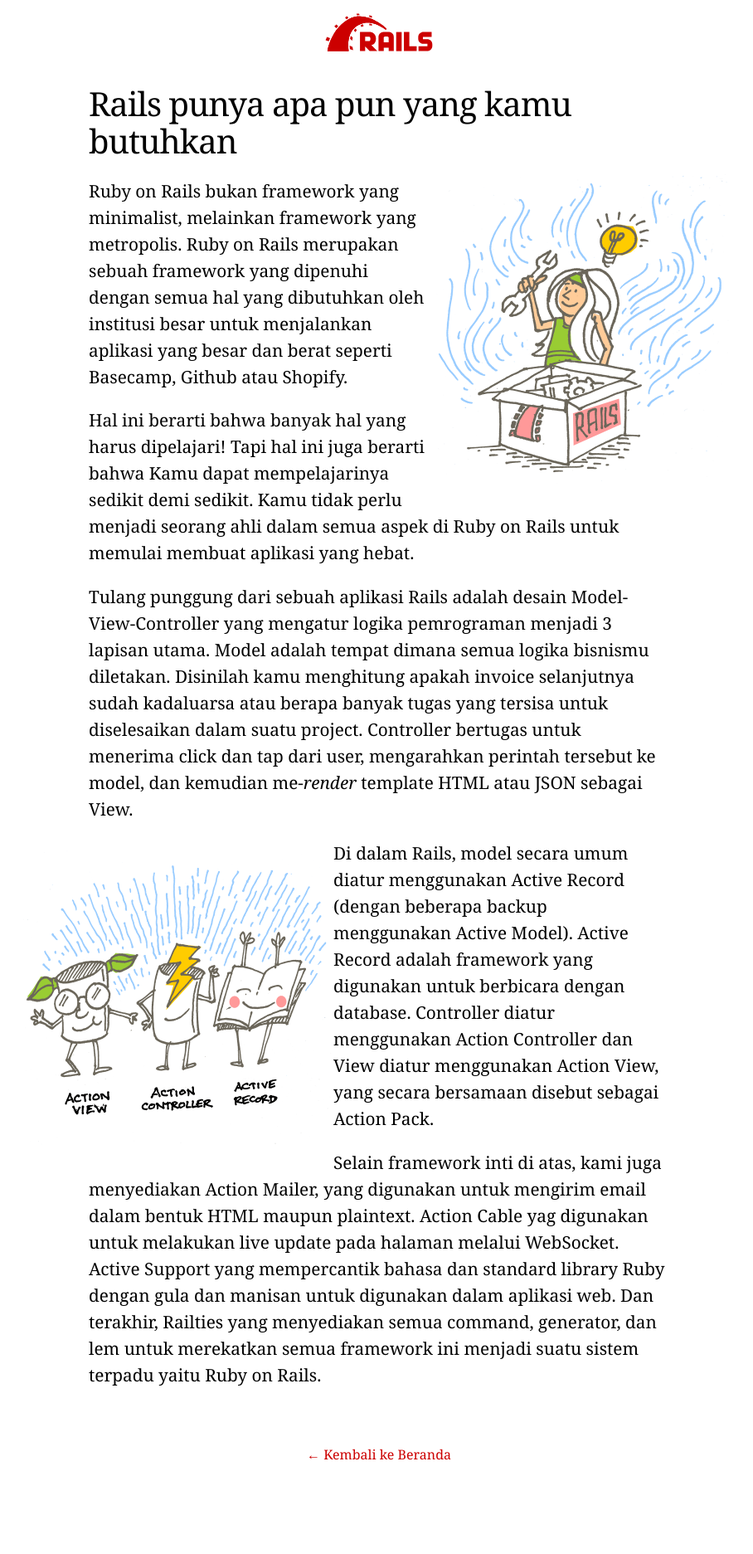
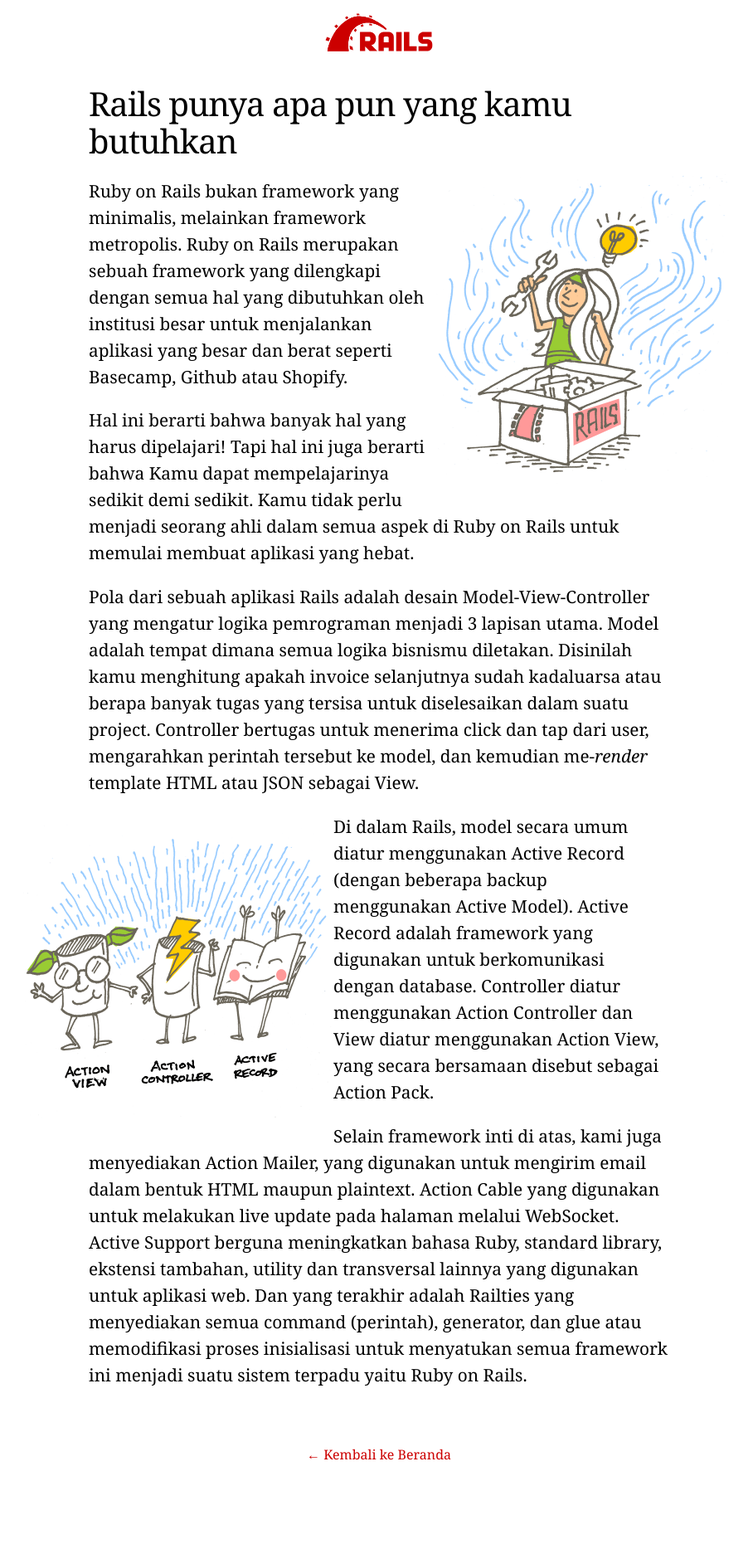
Before and after one commit to rails-id/rails-id.github.io, a Jekyll site: the page built from everything-you-need.html, in a window 1280 px wide. Shown: the whole page at 83% size, without its empty margins (183-1091 px from the left). Built offline with Jekyll 4.4.1, drawn with Linux system fonts in a browser that asks for light colours.

Commit message:
improvement everything-you-need.html #3

```diff
--- a/everything-you-need.html
+++ b/everything-you-need.html
@@ -2,7 +2,7 @@
 layout: page
 title: Rails punya apa pun yang kamu butuhkan
 permalink: /everything-you-need/
-description: Ruby on Rails bukan framework yang minimalist, melainkan framework yang metropolis. Ruby on Rails merupakan sebuah framework yang dipenuhi dengan semua hal yang dibutuhkan oleh institusi besar untuk menjalankan aplikasi yang besar dan berat seperti Basecamp, Github atau Shopify.
+description: Ruby on Rails bukan framework yang minimalis, melainkan framework metropolis. Ruby on Rails merupakan sebuah framework yang dilengkapi dengan semua hal yang dibutuhkan oleh institusi besar untuk menjalankan aplikasi yang besar dan berat seperti Basecamp, Github atau Shopify.
 ---
 
     <section>
@@ -12,17 +12,17 @@
         <img src="/images/everything.png" alt="So many possibilities">
       </figure>
 
-      <p>Ruby on Rails bukan framework yang minimalist, melainkan framework yang metropolis. Ruby on Rails merupakan sebuah framework yang dipenuhi dengan semua hal yang dibutuhkan oleh institusi besar untuk menjalankan aplikasi yang besar dan berat seperti Basecamp, Github atau Shopify.</p>
+      <p>Ruby on Rails bukan framework yang minimalis, melainkan framework metropolis. Ruby on Rails merupakan sebuah framework yang dilengkapi dengan semua hal yang dibutuhkan oleh institusi besar untuk menjalankan aplikasi yang besar dan berat seperti Basecamp, Github atau Shopify.</p>
 
       <p>Hal ini berarti bahwa banyak hal yang harus dipelajari! Tapi hal ini juga berarti bahwa Kamu dapat mempelajarinya sedikit demi sedikit. Kamu tidak perlu menjadi seorang ahli dalam semua aspek di Ruby on Rails untuk memulai membuat aplikasi yang hebat.</p>
 
-      <p>Tulang punggung dari sebuah aplikasi Rails adalah desain Model-View-Controller yang mengatur logika pemrograman menjadi 3 lapisan utama. Model adalah tempat dimana semua logika bisnismu diletakan. Disinilah kamu menghitung apakah invoice selanjutnya sudah kadaluarsa atau berapa banyak tugas yang tersisa untuk diselesaikan dalam suatu project. Controller bertugas untuk menerima click dan tap dari user, mengarahkan perintah tersebut ke model, dan kemudian me-<i>render</i> template HTML atau JSON sebagai View.</p>
+      <p>Pola dari sebuah aplikasi Rails adalah desain Model-View-Controller yang mengatur logika pemrograman menjadi 3 lapisan utama. Model adalah tempat dimana semua logika bisnismu diletakan. Disinilah kamu menghitung apakah invoice selanjutnya sudah kadaluarsa atau berapa banyak tugas yang tersisa untuk diselesaikan dalam suatu project. Controller bertugas untuk menerima click dan tap dari user, mengarahkan perintah tersebut ke model, dan kemudian me-<i>render</i> template HTML atau JSON sebagai View.</p>
 
       <figure class="left">
         <img src="/images/action-pack.png" alt="Action Pack">
       </figure>
 
-      <p>Di dalam Rails, model secara umum diatur menggunakan Active Record (dengan beberapa backup menggunakan Active Model). Active Record adalah framework yang digunakan untuk berbicara dengan database. Controller diatur menggunakan Action Controller dan View diatur menggunakan Action View, yang secara bersamaan disebut sebagai Action Pack.</p>
+      <p>Di dalam Rails, model secara umum diatur menggunakan Active Record (dengan beberapa backup menggunakan Active Model). Active Record adalah framework yang digunakan untuk berkomunikasi dengan database. Controller diatur menggunakan Action Controller dan View diatur menggunakan Action View, yang secara bersamaan disebut sebagai Action Pack.</p>
 
-      <p>Selain framework inti di atas, kami juga menyediakan Action Mailer, yang digunakan untuk mengirim email dalam bentuk HTML maupun plaintext. Action Cable yag digunakan untuk melakukan live update pada halaman melalui WebSocket. Active Support yang mempercantik bahasa dan standard library Ruby dengan gula dan manisan untuk digunakan dalam aplikasi web. Dan terakhir, Railties yang menyediakan semua command, generator, dan lem untuk merekatkan semua framework ini menjadi suatu sistem terpadu yaitu Ruby on Rails.</p>
+      <p>Selain framework inti di atas, kami juga menyediakan Action Mailer, yang digunakan untuk mengirim email dalam bentuk HTML maupun plaintext. Action Cable yang digunakan untuk melakukan live update pada halaman melalui WebSocket. Active Support berguna meningkatkan bahasa Ruby, standard library, ekstensi tambahan, utility dan transversal lainnya yang digunakan untuk aplikasi web. Dan yang terakhir adalah Railties yang menyediakan semua command (perintah), generator, dan glue atau memodifikasi proses inisialisasi untuk menyatukan semua framework ini menjadi suatu sistem terpadu yaitu Ruby on Rails.</p>
     </section>
```
